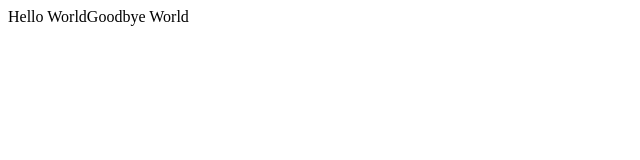
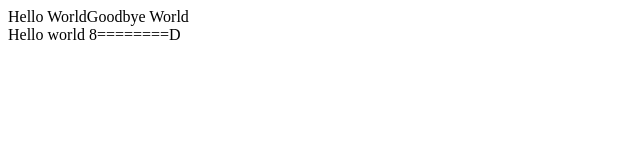
Before and after one commit to mitx1984/react-ivi, a website: page 01-intro/index.html in a window 1280 px wide. Shown: the whole page, without its empty margins (0-640 px from the left). Drawn offline with nearby package versions, Linux system fonts and the light colour scheme.

Commit message:
commit primer ejemplo

```diff
--- a/01-intro/index.html
+++ b/01-intro/index.html
@@ -4,16 +4,19 @@
     <title>Beginner's Guide to React</title>
     <meta charset="UTF-8" />
 </head>
+
 <body>
     <div id="root"></div>
+    <div id="root2"></div>
     <script src="https://unpkg.com/react@16.3.1/umd/react.production.min.js"></script>
     <script src="https://unpkg.com/react-dom@16.3.1/umd/react-dom.production.min.js"></script>
 
     <script type="text/javascript">
         const rootElement = document.getElementById('root')
         const element = React.createElement(
-        'div',
-        {className: 'container'},
+            'div', {
+                className: 'container'
+            },
             'Hello World',
             'Goodbye World'
         )
@@ -21,5 +24,14 @@
 
         console.log(element)
     </script>
+    <script type="text/javascript">
+        const rootElemento = document.getElementById('root2', )
+        const elemento = document.createElement('div')
+        elemento.textContent = 'Hello world 8========D'
+        elemento.className = 'container'
+        rootElemento.appendChild(elemento)
+        console.log(elemento);
+    </script>
 </body>
+
 </html>
```
Lines whose indentation alone changed are shown as unchanged.
